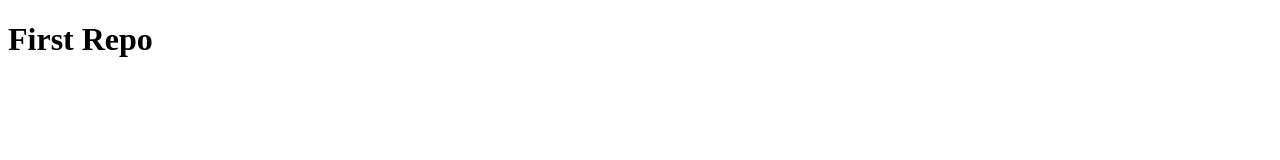
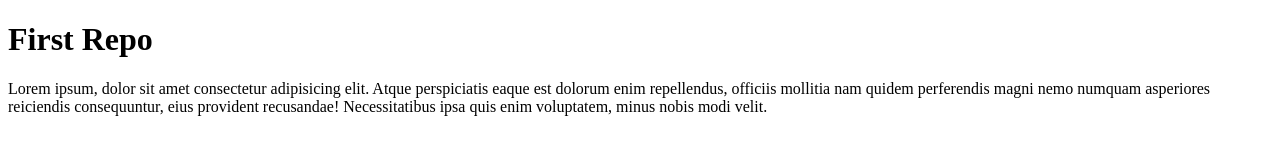
Before and after one commit to EddyJCuesta/my-first-repository, a plain HTML site: page index.html in a window 1280 px wide. Drawn offline with Linux system fonts and the light colour scheme.

Commit message:
added a paragraph index.html

```diff
--- a/index.html
+++ b/index.html
@@ -9,6 +9,7 @@
 <body>
     <header>
         <h1>First Repo</h1>
+        <p>Lorem ipsum, dolor sit amet consectetur adipisicing elit. Atque perspiciatis eaque est dolorum enim repellendus, officiis mollitia nam quidem perferendis magni nemo numquam asperiores reiciendis consequuntur, eius provident recusandae! Necessitatibus ipsa quis enim voluptatem, minus nobis modi velit.</p>
     </header>
 
 </body>
```
Also changed, not shown: 1 other file.
